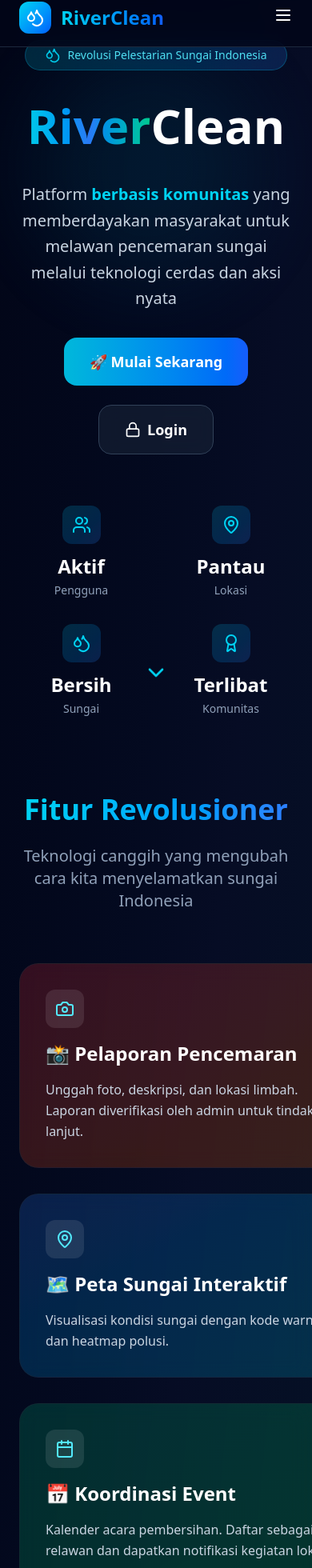
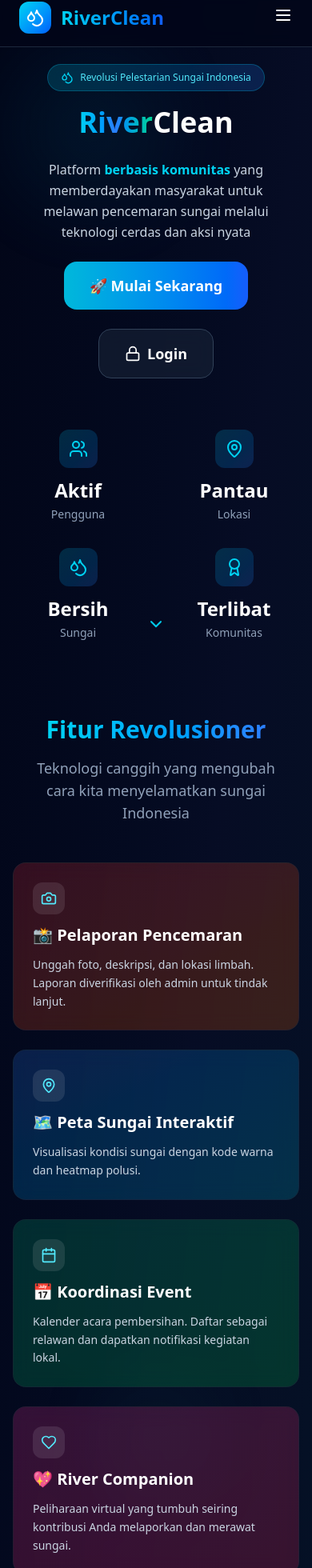
Before and after one commit to Ediw7/river-clean, a React (Vite) app: page / in a window 390 px wide. Shown: the part 14-1974 px from the top of the page at 80% size. Built offline with nearby package versions, Linux system fonts and the light colour scheme.

Commit message:
fix: landing pahe

```diff
--- a/src/pages/LandingPage.jsx
+++ b/src/pages/LandingPage.jsx
@@ -17,30 +17,30 @@ export default function LandingPage() {
   return (
     <div className="min-h-screen bg-slate-950 text-white relative overflow-x-hidden">
       <div className="absolute inset-0 bg-gradient-to-br from-slate-950 via-blue-950/20 to-cyan-950/30">
-        <div className="absolute top-20 left-10 w-72 h-72 bg-cyan-500/10 rounded-full blur-3xl animate-pulse"></div>
-        <div className="absolute bottom-20 right-10 w-96 h-96 bg-blue-500/10 rounded-full blur-3xl animate-pulse delay-1000"></div>
-        <div className="absolute top-1/2 left-1/3 w-64 h-64 bg-emerald-500/10 rounded-full blur-3xl animate-pulse delay-2000"></div>
+        <div className="absolute top-20 left-4 sm:left-10 w-48 h-48 sm:w-72 sm:h-72 bg-cyan-500/10 rounded-full blur-3xl animate-pulse"></div>
+        <div className="absolute bottom-20 right-4 sm:right-10 w-64 h-64 sm:w-96 sm:h-96 bg-blue-500/10 rounded-full blur-3xl animate-pulse delay-1000"></div>
+        <div className="absolute top-1/2 left-1/3 w-32 h-32 sm:w-64 sm:h-64 bg-emerald-500/10 rounded-full blur-3xl animate-pulse delay-2000"></div>
       </div>
 
       <Header />
 
       <main className="relative z-10">
 
-        <section className="min-h-screen flex items-center justify-center px-6 relative">
+        <section className="min-h-screen flex items-center justify-center px-4 sm:px-6 relative">
           <div
-            className="text-center max-w-6xl mx-auto"
+            className="text-center max-w-6xl mx-auto w-full"
             style={{ transform: `translateY(${scrollY * 0.1}px)` }}
           >
 
             <div
-            className="inline-flex items-center space-x-2 bg-gradient-to-r from-cyan-500/20 to-blue-500/20 backdrop-blur-md border border-cyan-500/30 rounded-full px-6 py-2 mb-8 mt-16 animate-pulse"
+            className="inline-flex items-center space-x-2 bg-gradient-to-r from-cyan-500/20 to-blue-500/20 backdrop-blur-md border border-cyan-500/30 rounded-full px-4 sm:px-6 py-2 mb-4 mt-16 sm:mt-20 animate-pulse"
           >
-            <Droplets className="w-5 h-5 text-cyan-400" />
-            <span className="text-sm font-medium text-cyan-300">Revolusi Pelestarian Sungai Indonesia</span>
+            <Droplets className="w-4 h-4 sm:w-5 sm:h-5 text-cyan-400" />
+            <span className="text-xs sm:text-sm font-medium text-cyan-300">Revolusi Pelestarian Sungai Indonesia</span>
           </div>
 
 
-            <h1 className="text-6xl md:text-8xl font-black mb-8 leading-tight">
+            <h1 className="text-4xl sm:text-6xl md:text-8xl font-black mb-6 sm:mb-8 leading-tight px-2">
               <span className="bg-gradient-to-r from-cyan-400 via-blue-500 to-emerald-400 bg-clip-text text-transparent animate-pulse">
                 River
               </span>
@@ -48,7 +48,7 @@ export default function LandingPage() {
             </h1>
 
 
-            <p className="text-xl md:text-2xl text-slate-300 mb-8 max-w-4xl mx-auto leading-relaxed">
+            <p className="text-base sm:text-xl md:text-2xl text-slate-300 mb-6 sm:mb-8 max-w-4xl mx-auto leading-relaxed px-4">
               Platform <span className="text-cyan-400 font-semibold">berbasis komunitas</span> yang memberdayakan masyarakat
               untuk melawan pencemaran sungai melalui teknologi cerdas dan aksi nyata
             </p>
@@ -94,25 +94,25 @@ export default function LandingPage() {
 
 
           <div className="absolute bottom-8 left-1/2 transform -translate-x-1/2 animate-bounce">
-            <ChevronDown className="w-8 h-8 text-cyan-400" />
+            <ChevronDown className="w-6 h-6 sm:w-8 sm:h-8 text-cyan-400" />
           </div>
         </section>
 
-        <section className="py-24 px-6">
+        <section className="py-16 sm:py-24 px-4 sm:px-6">
           <div className="max-w-7xl mx-auto">
-            <div className="text-center mb-16">
-              <h2 className="text-4xl md:text-6xl font-bold mb-6">
+            <div className="text-center mb-12 sm:mb-16">
+              <h2 className="text-3xl sm:text-4xl md:text-6xl font-bold mb-4 sm:mb-6 px-2">
                 <span className="bg-gradient-to-r from-cyan-400 to-blue-500 bg-clip-text text-transparent">
                   Fitur Revolusioner
                 </span>
               </h2>
-              <p className="text-xl text-slate-400 max-w-3xl mx-auto">
+              <p className="text-lg sm:text-xl text-slate-400 max-w-3xl mx-auto px-4">
                 Teknologi canggih yang mengubah cara kita menyelamatkan sungai Indonesia
               </p>
             </div>
 
 
-            <div className="grid md:grid-cols-3 gap-8">
+            <div className="grid grid-cols-1 sm:grid-cols-2 lg:grid-cols-3 gap-6 sm:gap-8">
   {[
     {
       title: "📸 Pelaporan Pencemaran",
@@ -140,7 +140,7 @@ export default function LandingPage() {
       desc: "Peliharaan virtual yang tumbuh seiring kontribusi Anda melaporkan dan merawat sungai.",
       icon: Heart,
       gradient: "from-pink-500/20 to-rose-500/20",
-      gridPlacement: "md:col-start-1 md:col-end-4 flex justify-center"
+      gridPlacement: "sm:col-span-2 lg:col-span-1 lg:col-start-1 lg:col-end-4 lg:flex lg:justify-center"
     },
     {
       title: "💬 Komunitas Digital",
@@ -152,15 +152,15 @@ export default function LandingPage() {
   ].map((feature, index) => {
     if (feature.title === "💖 River Companion") {
       return (
-        <div key={index} className="md:col-start-1 md:col-end-4 flex justify-center gap-8">
+        <div key={index} className="sm:col-span-2 lg:col-span-3 flex flex-col lg:flex-row justify-center gap-6 sm:gap-8">
           <div
-            className={`group p-8 bg-gradient-to-br ${feature.gradient} backdrop-blur-md border border-gray-800/50 rounded-3xl hover:scale-105 transition-all duration-300 hover:border-cyan-500/30 w-full md:w-1/3`}
+            className={`group p-6 sm:p-8 bg-gradient-to-br ${feature.gradient} backdrop-blur-md border border-gray-800/50 rounded-2xl sm:rounded-3xl hover:scale-105 transition-all duration-300 hover:border-cyan-500/30 w-full lg:w-1/3`}
           >
-            <div className="inline-flex items-center justify-center w-12 h-12 bg-white/10 rounded-xl mb-4 group-hover:bg-white/20 transition-all duration-300">
-              <feature.icon className="w-6 h-6 text-cyan-300" />
+            <div className="inline-flex items-center justify-center w-10 h-10 sm:w-12 sm:h-12 bg-white/10 rounded-xl mb-3 sm:mb-4 group-hover:bg-white/20 transition-all duration-300">
+              <feature.icon className="w-5 h-5 sm:w-6 sm:h-6 text-cyan-300" />
             </div>
-            <h3 className="text-2xl font-bold mb-4 text-white">{feature.title}</h3>
-            <p className="text-slate-300 leading-relaxed">{feature.desc}</p>
+            <h3 className="text-xl sm:text-2xl font-bold mb-3 sm:mb-4 text-white">{feature.title}</h3>
+            <p className="text-slate-300 leading-relaxed text-sm sm:text-base">{feature.desc}</p>
           </div>
 
           {
@@ -174,13 +174,13 @@ export default function LandingPage() {
             ].map((komunitasFeature, komunitasIndex) => (
               <div
                 key={komunitasIndex}
-                className={`group p-8 bg-gradient-to-br ${komunitasFeature.gradient} backdrop-blur-md border border-gray-800/50 rounded-3xl hover:scale-105 transition-all duration-300 hover:border-cyan-500/30 w-full md:w-1/3`}
+                className={`group p-6 sm:p-8 bg-gradient-to-br ${komunitasFeature.gradient} backdrop-blur-md border border-gray-800/50 rounded-2xl sm:rounded-3xl hover:scale-105 transition-all duration-300 hover:border-cyan-500/30 w-full lg:w-1/3`}
               >
-                <div className="inline-flex items-center justify-center w-12 h-12 bg-white/10 rounded-xl mb-4 group-hover:bg-white/20 transition-all duration-300">
-                  <komunitasFeature.icon className="w-6 h-6 text-cyan-300" />
+                <div className="inline-flex items-center justify-center w-10 h-10 sm:w-12 sm:h-12 bg-white/10 rounded-xl mb-3 sm:mb-4 group-hover:bg-white/20 transition-all duration-300">
+                  <komunitasFeature.icon className="w-5 h-5 sm:w-6 sm:h-6 text-cyan-300" />
                 </div>
-                <h3 className="text-2xl font-bold mb-4 text-white">{komunitasFeature.title}</h3>
-                <p className="text-slate-300 leading-relaxed">{komunitasFeature.desc}</p>
+                <h3 className="text-xl sm:text-2xl font-bold mb-3 sm:mb-4 text-white">{komunitasFeature.title}</h3>
+                <p className="text-slate-300 leading-relaxed text-sm sm:text-base">{komunitasFeature.desc}</p>
               </div>
             ))
           }
@@ -194,13 +194,13 @@ export default function LandingPage() {
       return (
         <div
           key={index}
-          className={`group p-8 bg-gradient-to-br ${feature.gradient} backdrop-blur-md border border-gray-800/50 rounded-3xl hover:scale-105 transition-all duration-300 hover:border-cyan-500/30 ${feature.gridPlacement}`}
+          className={`group p-6 sm:p-8 bg-gradient-to-br ${feature.gradient} backdrop-blur-md border border-gray-800/50 rounded-2xl sm:rounded-3xl hover:scale-105 transition-all duration-300 hover:border-cyan-500/30 ${feature.gridPlacement}`}
         >
-          <div className="inline-flex items-center justify-center w-12 h-12 bg-white/10 rounded-xl mb-4 group-hover:bg-white/20 transition-all duration-300">
-            <feature.icon className="w-6 h-6 text-cyan-300" />
+          <div className="inline-flex items-center justify-center w-10 h-10 sm:w-12 sm:h-12 bg-white/10 rounded-xl mb-3 sm:mb-4 group-hover:bg-white/20 transition-all duration-300">
+            <feature.icon className="w-5 h-5 sm:w-6 sm:h-6 text-cyan-300" />
           </div>
-          <h3 className="text-2xl font-bold mb-4 text-white">{feature.title}</h3>
-          <p className="text-slate-300 leading-relaxed">{feature.desc}</p>
+          <h3 className="text-xl sm:text-2xl font-bold mb-3 sm:mb-4 text-white">{feature.title}</h3>
+          <p className="text-slate-300 leading-relaxed text-sm sm:text-base">{feature.desc}</p>
         </div>
       );
     }
@@ -209,26 +209,26 @@ export default function LandingPage() {
           </div>
         </section>
 
-        <section className="py-24 px-6">
+        <section className="py-16 sm:py-24 px-4 sm:px-6">
           <div className="max-w-4xl mx-auto text-center">
-            <div className="bg-gradient-to-br from-slate-900/50 to-slate-800/50 backdrop-blur-md border border-slate-700 rounded-3xl p-12">
-              <h2 className="text-4xl md:text-5xl font-bold mb-6">
+            <div className="bg-gradient-to-br from-slate-900/50 to-slate-800/50 backdrop-blur-md border border-slate-700 rounded-2xl sm:rounded-3xl p-8 sm:p-12">
+              <h2 className="text-2xl sm:text-4xl md:text-5xl font-bold mb-4 sm:mb-6 px-2">
                 Siap Jadi <span className="bg-gradient-to-r from-cyan-400 to-emerald-400 bg-clip-text text-transparent">Pahlawan Sungai</span>?
               </h2>
-              <p className="text-xl text-slate-300 mb-8 leading-relaxed">
+              <p className="text-base sm:text-xl text-slate-300 mb-6 sm:mb-8 leading-relaxed px-2">
                 Bergabunglah dengan ribuan *changemaker* yang sudah berkomitmen menyelamatkan sungai Indonesia.
                 Mulai perjalanan Anda hari ini!
               </p>
-              <div className="flex flex-col sm:flex-row gap-4 justify-center">
+              <div className="flex flex-col gap-4 justify-center px-2">
                 <button
                   onClick={() => navigate('/register')}
-                  className="px-10 py-4 bg-gradient-to-r from-cyan-500 to-blue-600 rounded-2xl text-lg font-semibold transition-all duration-300 hover:scale-105 hover:shadow-2xl hover:shadow-cyan-500/25"
+                  className="w-full sm:w-auto px-8 sm:px-10 py-3 sm:py-4 bg-gradient-to-r from-cyan-500 to-blue-600 rounded-xl sm:rounded-2xl text-base sm:text-lg font-semibold transition-all duration-300 hover:scale-105 hover:shadow-2xl hover:shadow-cyan-500/25"
                 >
                   🌊 Daftar Gratis
                 </button>
                 <button
                   onClick={() => navigate('/login')}
-                  className="px-10 py-4 bg-slate-800/50 backdrop-blur-md border border-slate-600 rounded-2xl text-lg font-semibold transition-all duration-300 hover:scale-105 hover:bg-slate-700/50"
+                  className="w-full sm:w-auto px-8 sm:px-10 py-3 sm:py-4 bg-slate-800/50 backdrop-blur-md border border-slate-600 rounded-xl sm:rounded-2xl text-base sm:text-lg font-semibold transition-all duration-300 hover:scale-105 hover:bg-slate-700/50"
                 >
                   Masuk Sekarang
                 </button>
--- a/src/pages/Login.jsx
+++ b/src/pages/Login.jsx
@@ -74,7 +74,7 @@ export default function Login() {
       </div>
       <div className="min-h-screen flex items-center justify-center px-4 sm:px-6 relative z-10">
         <div className="w-full max-w-md">
-          <div className="text-center mb-8">
+          <div className="text-center mt-8 mb-8">
             <div className="inline-flex items-center justify-center w-16 h-16 bg-gradient-to-br from-cyan-400 to-blue-600 rounded-2xl mb-6">
               <Droplets className="w-8 h-8 text-white" />
             </div>
--- a/src/pages/Register.jsx
+++ b/src/pages/Register.jsx
@@ -143,7 +143,7 @@ export default function Register() {
 
       <div className="min-h-screen flex items-center justify-center px-4 sm:px-6 relative z-10">
         <div className="w-full max-w-md">
-          <div className="text-center mb-8">
+          <div className="text-center mt-8 mb-8">
             <div className="inline-flex items-center justify-center w-16 h-16 bg-gradient-to-br from-cyan-400 to-blue-600 rounded-2xl mb-6">
               <Droplets className="w-8 h-8 text-white" />
             </div>
```
